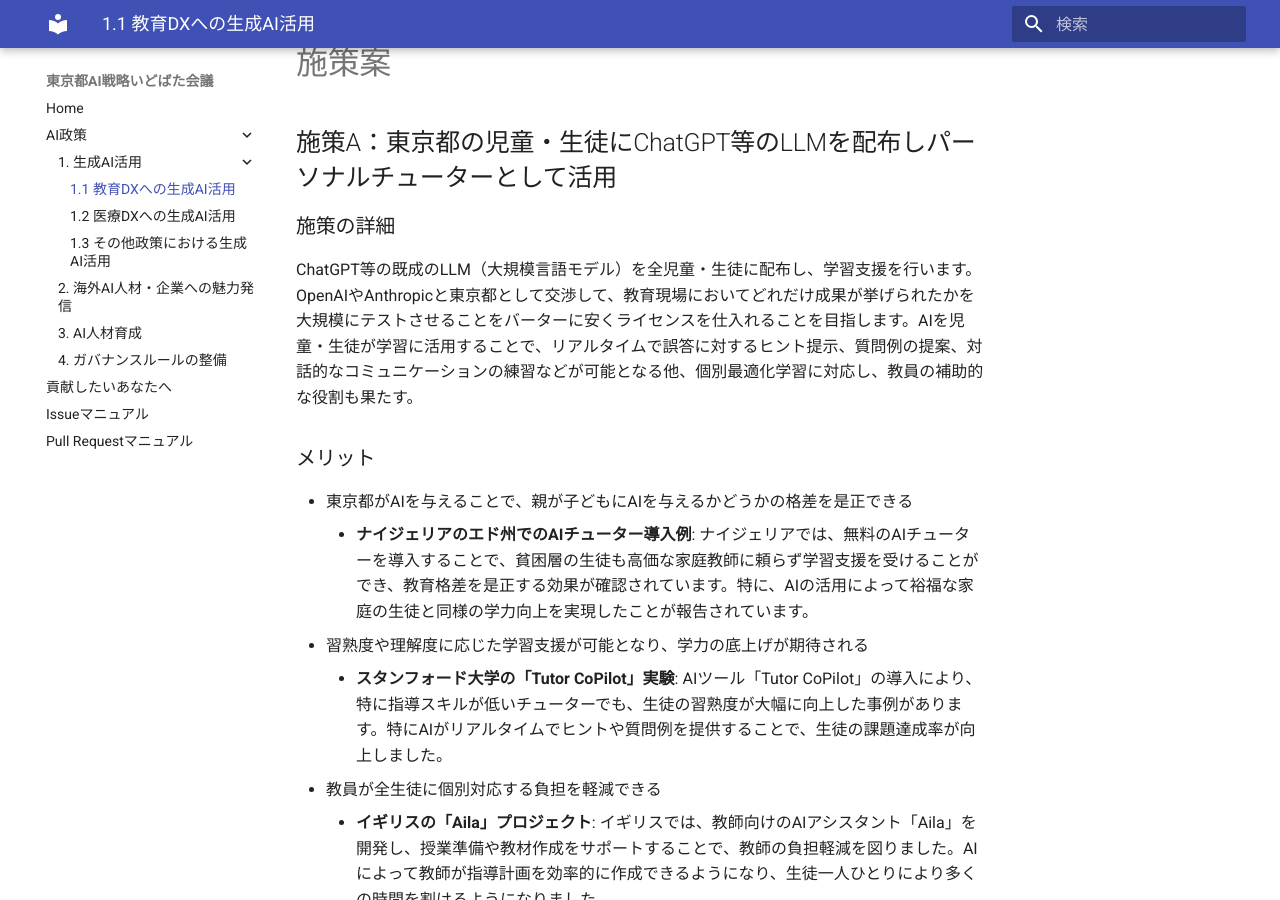
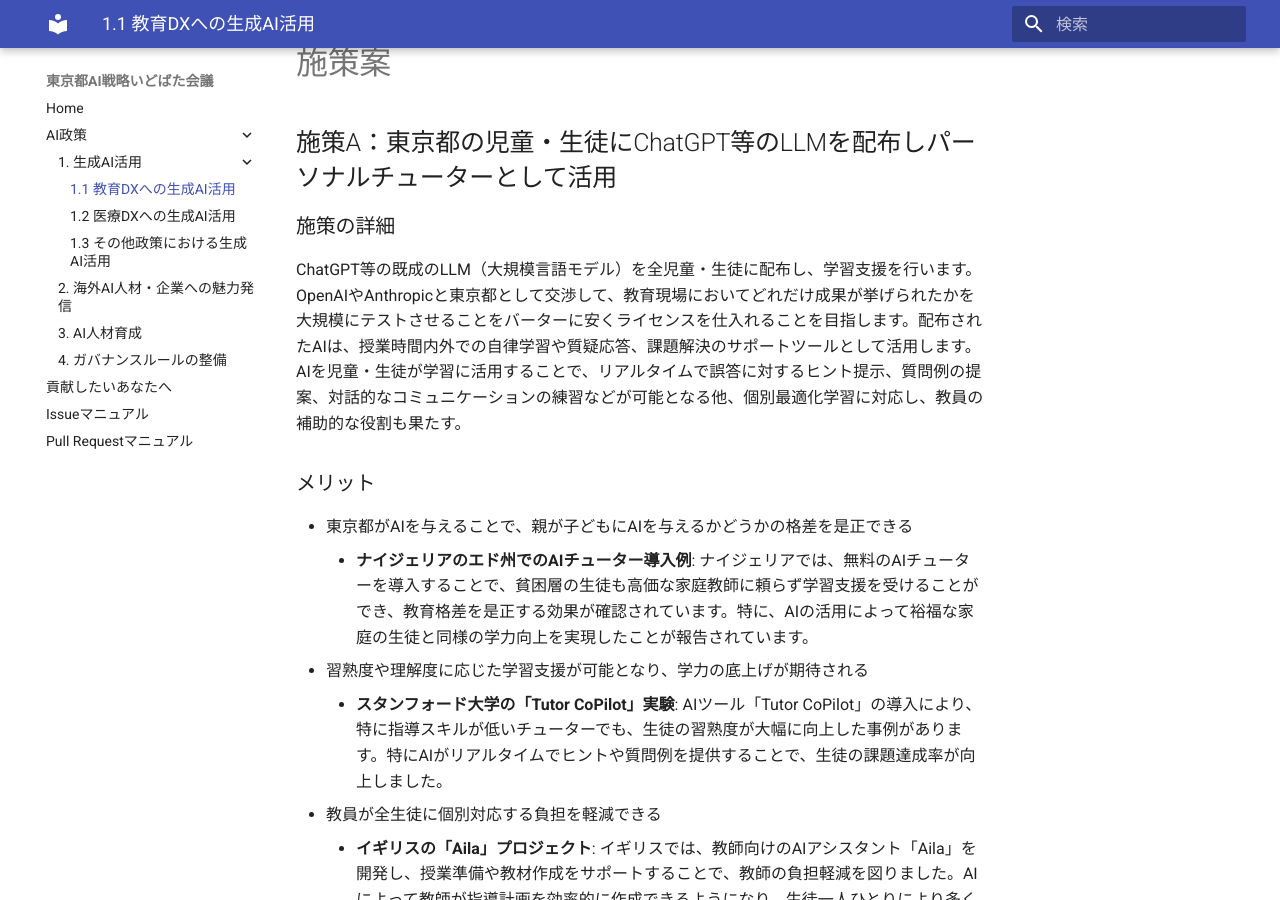
Before and after one commit to takahiroanno2024/2025_ai_idobatakaigi_output, an MkDocs documentation site: the page built from docs/1.1_教育DXへの生成AI活用.md, in a window 1280 px wide and 900 px high, scrolled down 832 px. Built offline with MkDocs 1.6.1 and Material for MkDocs 9.7.7, drawn with Linux system fonts in a browser that asks for light colours; some of the changed text lies outside the part shown.

Commit message:
施策A・Bの利用シーンを明確化 by jujunjun110

```diff
--- a/docs/1.1_教育DXへの生成AI活用.md
+++ b/docs/1.1_教育DXへの生成AI活用.md
@@ -18,7 +18,7 @@
 ## 施策A：東京都の児童・生徒にChatGPT等のLLMを配布しパーソナルチューターとして活用
 
 ### 施策の詳細
-ChatGPT等の既成のLLM（大規模言語モデル）を全児童・生徒に配布し、学習支援を行います。OpenAIやAnthropicと東京都として交渉して、教育現場においてどれだけ成果が挙げられたかを大規模にテストさせることをバーターに安くライセンスを仕入れることを目指します。AIを児童・生徒が学習に活用することで、リアルタイムで誤答に対するヒント提示、質問例の提案、対話的なコミュニケーションの練習などが可能となる他、個別最適化学習に対応し、教員の補助的な役割も果たす。
+ChatGPT等の既成のLLM（大規模言語モデル）を全児童・生徒に配布し、学習支援を行います。OpenAIやAnthropicと東京都として交渉して、教育現場においてどれだけ成果が挙げられたかを大規模にテストさせることをバーターに安くライセンスを仕入れることを目指します。配布されたAIは、授業時間内外での自律学習や質疑応答、課題解決のサポートツールとして活用します。AIを児童・生徒が学習に活用することで、リアルタイムで誤答に対するヒント提示、質問例の提案、対話的なコミュニケーションの練習などが可能となる他、個別最適化学習に対応し、教員の補助的な役割も果たす。
 
 ### メリット
 - 東京都がAIを与えることで、親が子どもにAIを与えるかどうかの格差を是正できる
@@ -52,7 +52,7 @@ ChatGPT等の既成のLLM（大規模言語モデル）を全児童・生徒に
 ## 施策B：AIに関する授業を行いAIリテラシーの底上げ
 
 ### 施策の詳細
-小学校高学年から高校までのカリキュラムに、AIに関する基礎知識や活用スキル、倫理的課題への理解を育む「AIリテラシー科目」を段階的に導入する。情報科や技術家庭科など既存科目と連携しつつ、AIとの適切な関わり方、プロンプト設計、批判的思考などを習得させる。
+小学校高学年から高校までのカリキュラムに、AIに関する基礎知識や活用スキル、倫理的課題への理解を育む「AIリテラシー科目」を段階的に導入します。この科目は授業時間内に、情報科や技術家庭科などの既存科目と連携しながら実施し、AIとの適切な関わり方、プロンプト設計、批判的思考などを習得させます。
 
 ### メリット
 - 生成AI時代に必須のスキルを若いうちから習得できる
```
